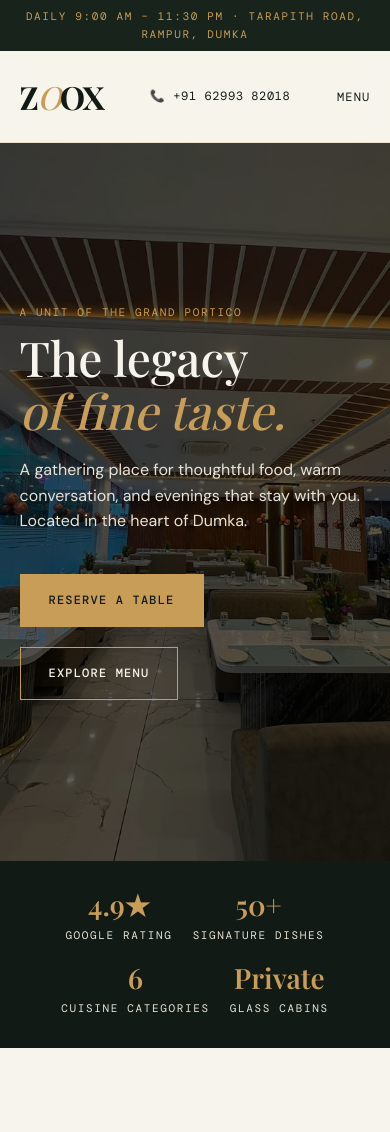
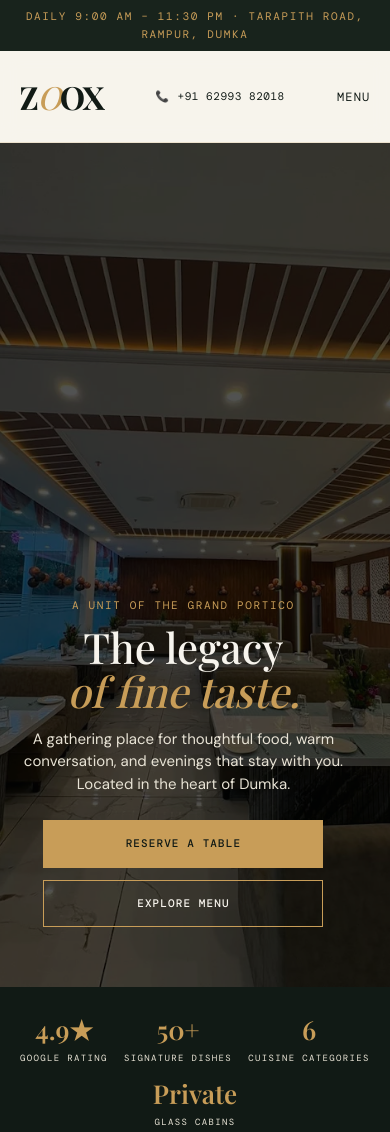
Before and after one commit to ftwflash9/zoox-dumka, a plain HTML site: page index.html in a window 390 px wide. Shown: the top 1132 px of the page. Drawn offline with nearby package versions, Linux system fonts and the light colour scheme; a web font is replaced by a local one.

Commit message:
Fix mobile hero: centered layout, full-screen, better image focus, compact buttons

```diff
--- a/styles.css
+++ b/styles.css
@@ -1007,35 +1007,111 @@ em {
   .header-actions .btn {
     display: none;
   }
+  .phone-link {
+    font-size: 11px;
+  }
   .menu-toggle {
     display: block;
   }
+
+  /* ─── MOBILE HERO FIX ─── */
+  .hero {
+    min-height: 100vh;
+    min-height: 100svh;
+    align-items: flex-end;
+    padding: 0 6vw 60px;
+    text-align: center;
+  }
+  .hero-bg {
+    filter: brightness(0.35);
+    object-position: center 30%;
+  }
   .hero-content {
     padding-top: 0;
+    max-width: 100%;
+    display: flex;
+    flex-direction: column;
+    align-items: center;
+  }
+  .hero h1 {
+    font-size: 42px;
+    line-height: 1.05;
+    margin-bottom: 15px;
+  }
+  .hero p {
+    font-size: 15px;
+    margin-bottom: 25px;
+    max-width: 320px;
+    line-height: 1.5;
+  }
+  .hero-actions {
+    flex-direction: column;
+    gap: 12px;
+    width: 100%;
+    max-width: 280px;
+  }
+  .hero-actions .btn {
+    width: 100%;
+    padding: 14px 20px;
+    font-size: 11px;
+    justify-content: center;
   }
   .hero-scroll {
     display: none;
   }
+
+  /* ─── MOBILE STATS ─── */
   .stats-strip {
-    gap: 20px;
+    gap: 15px;
     padding: 30px 5vw;
+    flex-wrap: wrap;
+    justify-content: space-around;
   }
   .stat-divider {
     display: none;
   }
   .stat-number {
-    font-size: 28px;
+    font-size: 26px;
+  }
+  .stat-label {
+    font-size: 9px;
+  }
+
+  /* ─── MOBILE SECTIONS ─── */
+  .section {
+    padding: 60px 5vw;
   }
   .features-grid {
     grid-template-columns: 1fr;
+    gap: 20px;
+  }
+  .feature-card {
+    padding: 30px 20px;
   }
   .ambiance-strip {
     grid-template-columns: 1fr;
     height: auto;
   }
   .ambiance-item {
-    height: 200px;
+    height: 220px;
   }
+  .cta-banner {
+    padding: 60px 5vw;
+  }
+  .cta-content p {
+    font-size: 15px;
+  }
+  .cta-banner .hero-actions {
+    max-width: 300px;
+    margin: 0 auto;
+  }
+
+  /* ─── MOBILE REVIEWS ─── */
+  .rating-score {
+    font-size: 60px;
+  }
+
+  /* ─── MOBILE FORMS & GRIDS ─── */
   .res-form {
     grid-template-columns: 1fr;
   }
@@ -1047,6 +1123,8 @@ em {
     gap: 15px;
     text-align: center;
   }
+
+  /* ─── MOBILE PAGE HERO ─── */
   .page-hero {
     min-height: 40vh;
   }
```
